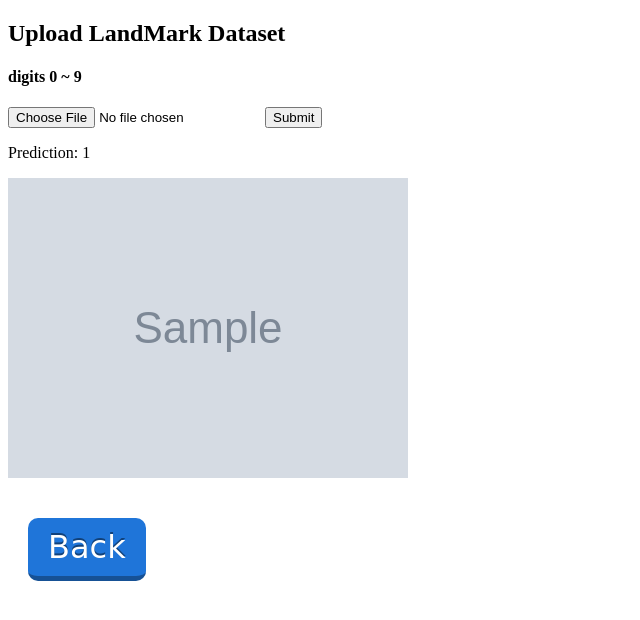
After one commit to jwa33woo33/Image_classification_web_app, a Flask app: template templates/upload_landmark.html in a window 1280 px wide. The commit adds this page. Shown: the top 620 px of the page, without its empty margins (0-640 px from the left). Run offline with Flask 2, Linux system fonts and the light colour scheme; the template is opened without the code that fills it: most values are stand-ins (such as "Sample title", 1, 10 or a date in 2020); grey boxes marked "Sample" are stand-in pictures.

Commit message:
do not pull yet

```diff
--- a/app.py
+++ b/app.py
@@ -56,6 +56,7 @@ def mnist_pad():
 def quickdraw():
     return render_template('draw_quickdraw.html')
 
+
 @app.route('/mnist/prediction', methods=['POST'])
 def mnist_upload_image():
     if request.method == 'POST':
@@ -105,6 +106,7 @@ def mnist_predict():
         mnist_pred = int(mnist_pred)
     return render_template('draw_mnist.html', prediction=mnist_pred)
 
+
 @app.route('/quickdraw/prediction', methods=['POST'])
 def quickdraw_predict():
     quickdraw_animal_map = ['ant', 'bat', 'bear', 'bee', 'bird', 'butterfly', 'camel', 'cat', 'cow', 'dog', 'dolphin', 'dragon', 'duck', 'elephant', 'fish', 'flamingo', 'frog', 'giraffe', 'hedgehog', 'horse', 'kangaroo', 'lion', 'lobster', 'mermaid', 'monkey', 'mosquito', 'mouse', 'octopus', 'owl', 'panda', 'penguin', 'pig', 'rabbit', 'raccoon', 'shark', 'sheep', 'snail', 'snake', 'spider', 'squirrel', 'teddy-bear', 'tiger', 'whale', 'zebra']
@@ -122,7 +124,6 @@ def quickdraw_predict():
         quick_img = np.asarray(bytearray(quick_draw_decoded), dtype="uint8")
         quick_img = cv2.imdecode(quick_img, cv2.IMREAD_GRAYSCALE)
         quick_img = cv2.resize(quick_img, (28,28), interpolation = cv2.INTER_AREA)
-        print(quick_img)
         quick_img = Image.fromarray(quick_img)
 
         weight_path = './weight/quickdraw_90_animal.pth'
@@ -130,9 +131,34 @@ def quickdraw_predict():
         quick_img, quick_pred = quickdraw_evaluation(quick_img, weight_path, quick_model)
 
         quick_pred = int(quick_pred)
-        print(quick_pred)
         quick_label = quickdraw_animal_map[quick_pred]
     return render_template('draw_quickdraw.html', prediction=quick_label)
+
+
+@app.route('/landmark/prediction', methods=['POST'])
+def landmark_upload_image():
+    if request.method == 'POST':
+        landmark_f = request.files['file']
+        landmark_fname = secure_filename(landmark_f.filename)
+
+        if landmark_fname =='':
+            return redirect(url_for('landmark_view'))
+        os.makedirs('static', exist_ok = True)
+        landmark_f.save(os.path.join('static', landmark_fname))
+
+        landmark_img = Image.open(landmark_f, 'r')
+
+        landmark_img_display = landmark_img.resize((800, 800))
+        landmark_display = 'display_' + landmark_fname
+        landmark_img_display.save(os.path.join('static', landmark_display))
+
+        weight_path = './weight/ResNext101_448_300_141_390000.pth'
+        # weight_path = './weight/effnet_448_512_34_190000.pth'
+        landmark_model = LeNet().to(device)
+        landmark_img, landmark_preds = landmark_evaluation(landmark_img, weight_path, landmark_model)
+        landmark_preds = int(landmark_preds)
+    return render_template('upload_landmark.html', num=landmark_preds, filename=landmark_display)
+
 
 for f_ext in file_extensions:  # Delete file after display
     for img_file in glob.glob(f'./static/*.{f_ext}'):
--- a/inference.py
+++ b/inference.py
@@ -6,6 +6,8 @@ import numpy as np
 
 import torch
 import torchvision.transforms as transforms
+import albumentations as A
+from albumentations.pytorch import ToTensorV2
 
 device = 'cuda' if torch.cuda.is_available() else 'cpu'
 
@@ -14,90 +16,75 @@ transform = transforms.Compose([
     transforms.ToTensor(),
     ])
 
+transform_landmark = A.Compose([
+    A.Resize(300, 300),
+    A.Normalize(
+        mean=(0.4452, 0.4457, 0.4464),
+        std=(0.2592, 0.2596, 0.2600)),
+    ToTensorV2(),
+])
+
 def mnist_evaluation(inputs, weight_path, model):
-
     inputs = transform(inputs)
     inputs = torch.unsqueeze(inputs, dim=0)
     # inputs = inputs.view(1,1,28,28)
     # inputs = inputs[:,-1,:,:]
-    print(inputs.size)
     model.load_state_dict(torch.load(weight_path, map_location=device)) #CPU Comparable.
     model.eval()
     with torch.no_grad():
-
         inputs = inputs.to(device)
 
         preds = model(inputs)
         preds = torch.argmax(preds, 1)
 
-
     return inputs, preds
 
+
 def quickdraw_evaluation(inputs, weight_path, model):
-
     inputs = transform(inputs)
     inputs = torch.unsqueeze(inputs, dim=0)
     # inputs = inputs.view(1,1,28,28)
     # inputs = inputs[:,-1,:,:]
-    print(inputs.size)
     model.load_state_dict(torch.load(weight_path, map_location=device)) #CPU Comparable.
     model.eval()
     with torch.no_grad():
-
         inputs = inputs.to(device)
 
         preds = model(inputs)
         preds = torch.argmax(preds, 1)
 
-
     return inputs, preds
 
-
-def mnist_remove_transparency(img, bg_colour=(255,255,255)):
-
-    #Only process if image has transparency
-    if img.mode in ('RGBA', 'LA') or (im.mode == 'P' and 'transparency' in im.info):
-
-        #Need to convert to RGBA if LA format due to a bug in PIL
-        alpha  = img.convert('RGBA').split()[-1]
-
-        bg = Image.new("RGBA",img.size, bg_colour+(255,))
-        bg.paste(img, mask=alpha)
-        return bg
-    return img
-
-
-def mnist_pad_data_preprocess(img):
-
-    if img:
-        img = mnist_remove_transparency(img).convert('L')
-        img = np.array(img)
-        img_resize =[]
-        for i in range(0, 280, 10):
-            for j in range(0, 280, 10):
-                img_resize.append(int(np.average(img[i:i+10, j:j+10])))
-        img_resize = np.array(img_resize).flatten().reshape((28,28))
-        img_pil = Image.fromarray(np.uint8(img_resize), 'L')
-        return img_pil
-    return img
 
 def class_dict_extraction(path, fileformat):
     #Look for all files with specific format and put it in as dictionary
     files = sorted(glob.glob(path + '/*.' +fileformat))
 
     #Add files in dictionary
-    dic = class_dictionary()
+    dic = ClassDict()
     for key, value in enumerate(files):
         #Get rid of the path and print label only
         label = value[len(path)+1 : -len(fileformat)-1]
         dic.add(key, label)
     return dic
 
-class class_dictionary(dict):
-    #create dictionary class
-    #init function
+class ClassDict(dict):
     def __init__(self):
         self = dict()
-    #Function to add key and value
+
     def add(self, key, value):
         self[key] = value
+
+
+def landmark_evaluation(inputs, weight_path, model):
+    inputs = transform(inputs)
+
+    model.load_state_dict(torch.load(weight_path, map_location=device))
+    model.eval()
+    with torch.no_grad():
+        inputs = inputs.to(device)
+
+        preds = model(inputs)
+        preds = torch.argmax(preds, 1)
+
+    return inputs, preds
--- a/templates/main_page.html
+++ b/templates/main_page.html
@@ -142,7 +142,7 @@ model : vairous-->
 			<ul class = "subtab">
 			<li class = "subproject"  data-tab = "tab4"><a href ="#"> MNIST⌄ </a></li>
 			<li data-tab = "tab5"><a href ="./quickdraw"> Quick Draw </a><li>
-			<li data-tab = "tab6"><a href ="#"> LandMark </a><li></li>
+			<li data-tab = "tab8"><a href ="./landmark/upload"> LandMark </a></li>
 			<!-- add more tab as we have more data structures -->
 			</ul>
 			<div id = "tab4", class="subtabcontent project">
--- /dev/null
+++ b/templates/upload_landmark.html
@@ -0,0 +1,59 @@
+<!doctype html>
+<html>
+<head>
+<style>
+        .btn {
+                text-decoration:none;
+                font-size: 2rem;
+                color: White;
+                padding: 10px 20px 10px 20px;
+                margin: 20px;
+                display: inline-block;
+                border-radius: 10px;
+                transition:all 0.1s;
+                text-shadow: 0px -2px rgba(0, 0, 0, 0.44);
+                font-family: 'Lobster', cursive;
+        }
+        .btn:active{
+                transform: translateY(3px);
+        }
+        .btn.blue{
+                background-color: #1f75d9;
+                border-bottom:5px solid #165195;
+        }
+        .btn.blue:active{
+                border-bottom:2px solid #165195;
+        }
+</style>
+<title>Python Flask Image Upload and Display Example</title>
+</head>
+<body>
+	<h2> Upload LandMark Dataset </h2>
+	<h4> digits 0 ~ 9 </h4>
+	<form action = "http://localhost:9000/landmark/prediction" method = "POST" enctype =  "multipart/form-data">
+	<input type = "file" name = "file" />
+	<input type = "submit"/>
+	</form>
+	<div>
+		<p>
+			{% if  num == None %}
+				{% if filename %}
+					<h5> This is not LandMark image. Please Re-upload the image </h5>
+				{% else %}
+					<h5> File is empty. Please upload the file </h5>
+				{% endif %}
+			{% else %}
+				<p> Prediction: {{num}} </br> </p>
+				<!-- <p> File name : {{filename}} </br> </p> -->
+				{% if filename %}
+					<img src= "{{url_for('static', filename = filename )}}" >
+				{% endif %}
+			{% endif %}
+		</p>
+	</div>
+
+
+<a class = "btn blue" href="../">Back</a>
+
+</body>
+</html>
--- a/train/landmark_train.py
+++ b/train/landmark_train.py
@@ -19,7 +19,7 @@ from torch.utils.tensorboard import SummaryWriter
 import albumentations as A
 from albumentations.pytorch import ToTensorV2
 
-from dataset import LandmarkDataset, LandmarkDatasetOOF
+from dataset import LandmarkDataset
 from models import EfficientNetLandmark, ArcFaceLossAdaptiveMargin, ResNext101Landmark
 from metrics import AverageMeter, gap
 from utils import GradualWarmupSchedulerV2
```
